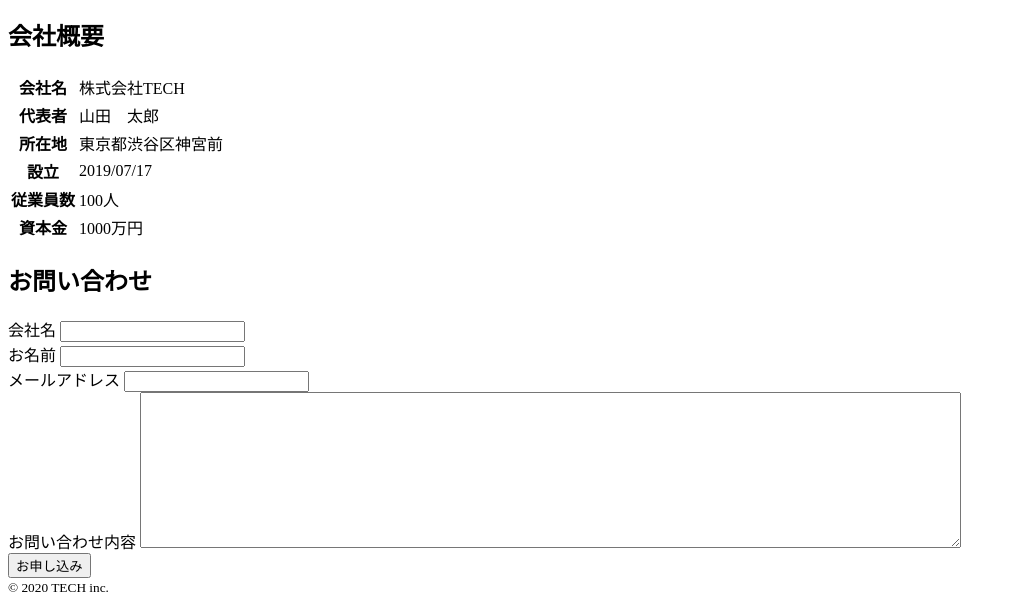
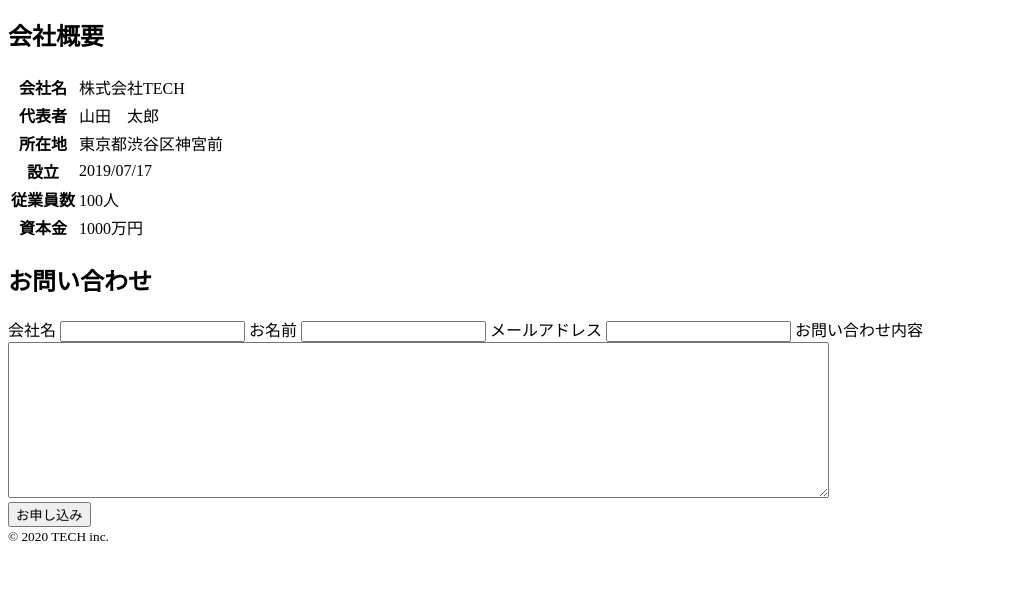
Before and after one commit to tayu0801/practise-2-html-19ch, a plain HTML site: page 20220903tamada/index.html in a window 1280 px wide. Shown: the part 572-1176 px from the top of the page, without its empty margins (0-1016 px from the left). After the commit the page ends 1125 px from the top, so only its background shows below. Drawn offline with Linux system fonts and the light colour scheme.

Commit message:
fix form tag

```diff
--- a/20220903tamada/index.html
+++ b/20220903tamada/index.html
@@ -58,16 +58,10 @@
         <form action="detail.html" method="get">
           <label for="company_name">会社名</label>
           <input type="text" name="company_name" id="company_name" />
-        </form>
-        <form action="detail.html" method="get">
           <label for="name">お名前</label>
           <input type="text" name="name" id="name" />
-        </form>
-        <form action="detail.html" method="get">
           <label for="mail">メールアドレス</label>
           <input type="text" name="mail" id="mail" />
-        </form>
-        <form action="detail.html" method="get">
           <label for="question">お問い合わせ内容</label>
           <textarea name="question" id="question" cols="100" rows="10"></textarea>
         </form>
```
